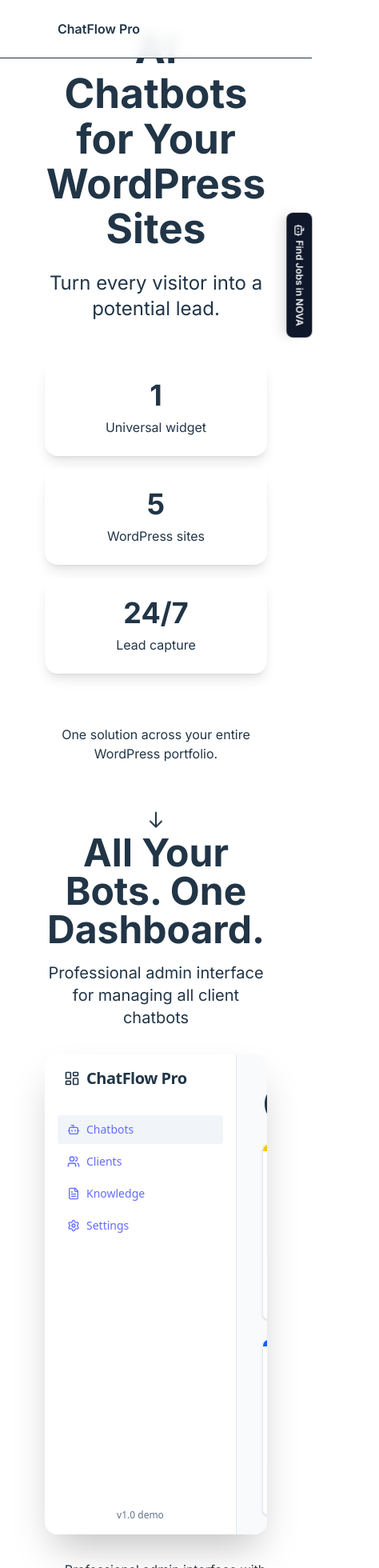
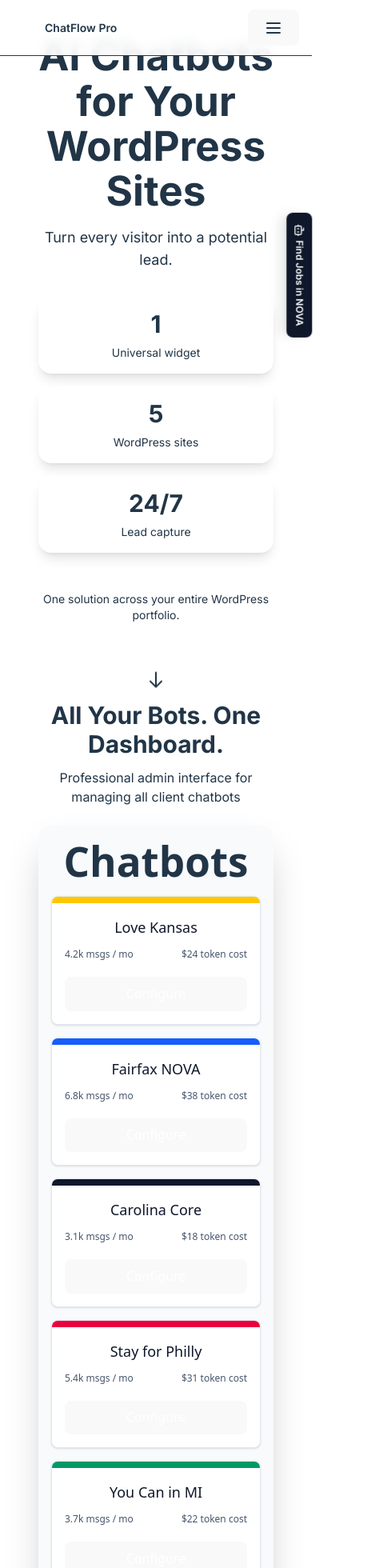
Before and after one commit to pawelsloboda5/pitch-boilerplate-ai-chatbot, a React (Vite) app in the folder ai-chat-bot-pitch/: page / in a window 390 px wide. Shown: the top 1960 px of the page at 80% size, 474 px wide, since content can reach past the window. Built offline with nearby package versions, Linux system fonts and the light colour scheme.

Commit message:
mobile view

```diff
--- a/ai-chat-bot-pitch/src/App.jsx
+++ b/ai-chat-bot-pitch/src/App.jsx
@@ -40,18 +40,18 @@
             onClick={() => setOpen(false)}
           />
 
-          <div className="fixed right-0 top-0 z-50 h-full w-[420px] max-w-full bg-white shadow-xl flex flex-col">
+          <div className="fixed right-0 top-0 z-50 h-full w-full sm:w-[420px] bg-white shadow-xl flex flex-col">
                          {/* Header */}
-             <header className="h-16 px-6 flex items-center justify-between border-b border-slate-200">
-               <span className="flex items-center gap-3 text-base font-semibold text-slate-800">
-                 <div className="w-8 h-8 bg-slate-900 text-white flex items-center justify-center rounded-full">
+                           <header className="h-14 sm:h-16 px-4 sm:px-6 flex items-center justify-between border-b border-slate-200">
+                <span className="flex items-center gap-2 sm:gap-3 text-sm sm:text-base font-semibold text-slate-800">
+                  <div className="w-7 h-7 sm:w-8 sm:h-8 bg-slate-900 text-white flex items-center justify-center rounded-full">
                     <Bot className="w-4 h-4" />
                   </div>
-                 Fairfax NOVA Career Bot
+                  <span className="line-clamp-1">Fairfax NOVA Career Bot</span>
                 </span>
                 <button
                   onClick={() => setOpen(false)}
-                 className="chatbot-button p-2 rounded-full hover:bg-slate-100 transition-colors"
+                  className="chatbot-button p-1.5 sm:p-2 rounded-full hover:bg-slate-100 transition-colors"
                   aria-label="Close chat"
                 >
                   <X className="w-5 h-5 text-slate-600" />
@@ -198,26 +198,33 @@
     <div className="min-h-screen bg-gradient-to-br from-light-50 to-light-100">
       {/* Fixed Navigation Header */}
       <header className="fixed top-0 left-0 right-0 z-50 bg-white/90 backdrop-blur-sm border-b border-light-200">
-        <div className="max-w-7xl mx-auto px-6 py-4 flex items-center justify-between">
+        <div className="max-w-7xl mx-auto px-4 sm:px-6 py-3 sm:py-4 flex items-center justify-between">
           <div className="flex items-center gap-2">
-            <div className="w-10 h-10 bg-primary-600 rounded-lg flex items-center justify-center">
-              <svg className="w-6 h-6 text-white" fill="none" stroke="currentColor" viewBox="0 0 24 24">
+            <div className="w-8 h-8 sm:w-10 sm:h-10 bg-primary-600 rounded-lg flex items-center justify-center">
+              <svg className="w-5 h-5 sm:w-6 sm:h-6 text-white" fill="none" stroke="currentColor" viewBox="0 0 24 24">
                 <path strokeLinecap="round" strokeLinejoin="round" strokeWidth={2} d="M8 10h.01M12 10h.01M16 10h.01M9 16H5a2 2 0 01-2-2V6a2 2 0 012-2h14a2 2 0 012 2v8a2 2 0 01-2 2h-5l-5 5v-5z" />
               </svg>
             </div>
-            <span className="font-heading font-semibold text-dark-900">ChatFlow Pro</span>
+            <span className="font-heading font-semibold text-dark-900 text-sm sm:text-base">ChatFlow Pro</span>
           </div>
 
-          {/* Navigation Links */}
-          <nav className="hidden md:flex gap-8">
-            <a href="#hero" className="text-dark-600 hover:text-primary-600 transition-colors">Overview</a>
-            <a href="#dashboard" className="text-dark-600 hover:text-primary-600 transition-colors">Dashboard</a>
-            <a href="#synergy" className="text-dark-600 hover:text-primary-600 transition-colors">Advantage</a>
-            <a href="#value" className="text-dark-600 hover:text-primary-600 transition-colors">Live Demo</a>
-            <a href="#brand" className="text-dark-600 hover:text-primary-600 transition-colors">Branding</a>
-            <a href="#security" className="text-dark-600 hover:text-primary-600 transition-colors">Security</a>
-            <a href="#engagement" className="text-dark-600 hover:text-primary-600 transition-colors">Implementation</a>
+          {/* Navigation Links - Desktop */}
+          <nav className="hidden md:flex gap-4 lg:gap-8">
+            <a href="#hero" className="text-dark-600 hover:text-primary-600 transition-colors text-sm lg:text-base">Overview</a>
+            <a href="#dashboard" className="text-dark-600 hover:text-primary-600 transition-colors text-sm lg:text-base">Dashboard</a>
+            <a href="#synergy" className="text-dark-600 hover:text-primary-600 transition-colors text-sm lg:text-base">Advantage</a>
+            <a href="#value" className="text-dark-600 hover:text-primary-600 transition-colors text-sm lg:text-base">Live Demo</a>
+            <a href="#brand" className="text-dark-600 hover:text-primary-600 transition-colors text-sm lg:text-base">Branding</a>
+            <a href="#security" className="text-dark-600 hover:text-primary-600 transition-colors text-sm lg:text-base">Security</a>
+            <a href="#engagement" className="text-dark-600 hover:text-primary-600 transition-colors text-sm lg:text-base">Implementation</a>
           </nav>
+
+          {/* Mobile Menu Button */}
+          <button className="md:hidden p-2">
+            <svg className="w-6 h-6 text-dark-600" fill="none" stroke="currentColor" viewBox="0 0 24 24">
+              <path strokeLinecap="round" strokeLinejoin="round" strokeWidth={2} d="M4 6h16M4 12h16M4 18h16" />
+            </svg>
+          </button>
         </div>
       </header>
 
@@ -241,31 +248,31 @@
 // Section Components - Each takes full viewport height
 function HeroSection() {
   return (
-    <section id="hero" className="min-h-screen flex items-center justify-center px-6 bg-gradient-to-br from-light-50 to-light-100">
+    <section id="hero" className="min-h-screen flex items-center justify-center px-4 sm:px-6 bg-gradient-to-br from-light-50 to-light-100">
       <div className="max-w-6xl mx-auto text-center">
-        <h1 className="text-6xl font-heading font-bold text-dark-900 mb-6">
+        <h1 className="text-3xl sm:text-4xl md:text-5xl lg:text-6xl font-heading font-bold text-dark-900 mb-4 sm:mb-6">
           AI Chatbots for Your WordPress Sites
         </h1>
-        <p className="text-2xl text-dark-600 mb-12 font-body">
+        <p className="text-lg sm:text-xl md:text-2xl text-dark-600 mb-8 sm:mb-12 font-body">
           Turn every visitor into a potential lead.
         </p>
 
-        <div className="flex flex-col sm:flex-row gap-4 justify-center mb-16">
-          <div className="bg-white rounded-2xl p-6 shadow-lg">
-            <div className="text-accent-600 text-4xl font-bold mb-2">1</div>
-            <p className="text-dark-700">Universal widget</p>
+        <div className="flex flex-col sm:flex-row gap-4 justify-center mb-12 sm:mb-16">
+          <div className="bg-white rounded-2xl p-4 sm:p-6 shadow-lg">
+            <div className="text-accent-600 text-3xl sm:text-4xl font-bold mb-2">1</div>
+            <p className="text-dark-700 text-sm sm:text-base">Universal widget</p>
           </div>
-          <div className="bg-white rounded-2xl p-6 shadow-lg">
-            <div className="text-accent-600 text-4xl font-bold mb-2">5</div>
-            <p className="text-dark-700">WordPress sites</p>
+          <div className="bg-white rounded-2xl p-4 sm:p-6 shadow-lg">
+            <div className="text-accent-600 text-3xl sm:text-4xl font-bold mb-2">5</div>
+            <p className="text-dark-700 text-sm sm:text-base">WordPress sites</p>
           </div>
-          <div className="bg-white rounded-2xl p-6 shadow-lg">
-            <div className="text-accent-600 text-4xl font-bold mb-2">24/7</div>
-            <p className="text-dark-700">Lead capture</p>
+          <div className="bg-white rounded-2xl p-4 sm:p-6 shadow-lg">
+            <div className="text-accent-600 text-3xl sm:text-4xl font-bold mb-2">24/7</div>
+            <p className="text-dark-700 text-sm sm:text-base">Lead capture</p>
           </div>
         </div>
 
-        <p className="text-dark-500">One solution across your entire WordPress portfolio.</p>
+        <p className="text-dark-500 text-sm sm:text-base">One solution across your entire WordPress portfolio.</p>
 
         {/* Scroll indicator */}
         <div className="mt-16 animate-bounce">
@@ -280,20 +287,20 @@
 
 function DashboardSection() {
   return (
-    <section id="dashboard" className="min-h-screen flex items-center justify-center px-6 bg-white">
+    <section id="dashboard" className="min-h-screen flex items-center justify-center px-4 sm:px-6 bg-white">
       <div className="max-w-7xl mx-auto w-full">
-        <div className="text-center mb-8">
-          <h2 className="text-5xl font-heading font-bold text-dark-900 mb-4">
+        <div className="text-center mb-6 sm:mb-8">
+          <h2 className="text-3xl sm:text-4xl md:text-5xl font-heading font-bold text-dark-900 mb-3 sm:mb-4">
             All Your Bots. One Dashboard.
           </h2>
-          <p className="text-xl text-dark-600 font-body">Professional admin interface for managing all client chatbots</p>
+          <p className="text-base sm:text-lg md:text-xl text-dark-600 font-body">Professional admin interface for managing all client chatbots</p>
         </div>
 
         {/* Dashboard Mockup */}
-        <div className="bg-white rounded-2xl shadow-2xl overflow-hidden" style={{height: '600px'}}>
+        <div className="bg-white rounded-2xl shadow-2xl overflow-hidden" style={{minHeight: '400px', height: 'auto'}}>
           <div className="flex h-full bg-slate-50 font-sans">
-            {/* Sidebar */}
-            <aside className="w-60 shrink-0 bg-white border-r border-slate-200 flex flex-col">
+            {/* Sidebar - Hidden on mobile */}
+            <aside className="hidden md:flex w-60 shrink-0 bg-white border-r border-slate-200 flex-col">
               <h2 className="px-6 py-4 text-xl font-bold tracking-tight flex items-center gap-2">
                 <LayoutDashboard className="w-5 h-5"/>
                 ChatFlow Pro
@@ -316,9 +323,9 @@
             </aside>
 
             {/* Main Content */}
-            <main className="flex-1 overflow-y-auto p-8">
-              <h1 className="text-2xl font-semibold mb-6">Chatbots</h1>
-              <div className="grid gap-6 sm:grid-cols-2 xl:grid-cols-3">
+            <main className="flex-1 overflow-y-auto p-4 sm:p-6 lg:p-8">
+              <h1 className="text-xl sm:text-2xl font-semibold mb-4 sm:mb-6">Chatbots</h1>
+              <div className="grid gap-4 sm:gap-6 grid-cols-1 sm:grid-cols-2 xl:grid-cols-3">
                 {[
                   {name: "Love Kansas", color: "bg-yellow-400", msgs: "4.2k", cost: "$24"},
                   {name: "Fairfax NOVA", color: "bg-blue-600", msgs: "6.8k", cost: "$38"},
@@ -384,17 +391,17 @@
 
 function SynergySection() {
   return (
-    <section id="synergy" className="min-h-screen flex items-center justify-center px-6 bg-gradient-to-br from-accent-50 to-primary-50">
+    <section id="synergy" className="min-h-screen flex items-center justify-center px-4 sm:px-6 bg-gradient-to-br from-accent-50 to-primary-50">
       <div className="max-w-7xl mx-auto">
-        <div className="text-center mb-12">
-          <h2 className="text-5xl font-heading font-bold text-dark-900 mb-4">
+        <div className="text-center mb-8 sm:mb-12">
+          <h2 className="text-3xl sm:text-4xl md:text-5xl font-heading font-bold text-dark-900 mb-3 sm:mb-4">
             Your Secret Advantage
           </h2>
-          <p className="text-xl text-dark-600 font-body">All five sites share the same foundation</p>
+          <p className="text-base sm:text-lg md:text-xl text-dark-600 font-body">All five sites share the same foundation</p>
         </div>
 
         {/* Main Value Proposition */}
-        <div className="bg-white rounded-2xl shadow-2xl p-12 mb-16">
+        <div className="bg-white rounded-2xl shadow-2xl p-6 sm:p-8 lg:p-12 mb-12 sm:mb-16">
           <div className="grid grid-cols-1 lg:grid-cols-2 gap-12 items-center">
             <div>
               <h3 className="text-3xl font-bold text-dark-900 mb-6">
@@ -554,13 +561,13 @@
 
 function ValueSection() {
   return (
-    <section id="value" className="min-h-screen flex items-center justify-center px-6 bg-gradient-to-br from-primary-50 to-accent-50 relative">
+    <section id="value" className="min-h-screen flex items-center justify-center px-4 sm:px-6 bg-gradient-to-br from-primary-50 to-accent-50 relative">
       <div className="max-w-7xl mx-auto">
-        <div className="text-center mb-12">
-          <h2 className="text-5xl font-heading font-bold text-dark-900 mb-4">
+        <div className="text-center mb-8 sm:mb-12">
+          <h2 className="text-3xl sm:text-4xl md:text-5xl font-heading font-bold text-dark-900 mb-3 sm:mb-4">
             Live Demo: FFX NOVA Site
           </h2>
-          <p className="text-xl text-dark-600 font-body">See how it works on a real client site</p>
+          <p className="text-base sm:text-lg md:text-xl text-dark-600 font-body">See how it works on a real client site</p>
         </div>
 
         {/* FFX NOVA Site Mockup */}
@@ -578,44 +585,45 @@
           </div>
 
           {/* FFX NOVA Homepage Mockup */}
-          <div className="bg-gradient-to-r from-purple-900 to-purple-700 text-white p-8 relative opacity-70">
+          <div className="bg-gradient-to-r from-purple-900 to-purple-700 text-white p-4 sm:p-6 lg:p-8 relative opacity-70">
             <div className="max-w-4xl">
-              <div className="flex items-center justify-between mb-8">
-                <div className="text-2xl font-bold">FFX NOVA</div>
-                <div className="flex gap-6 text-sm">
-                  <span>EVENTS</span>
-                  <span>ABOUT US</span>
+              <div className="flex items-center justify-between mb-4 sm:mb-8">
+                <div className="text-lg sm:text-xl md:text-2xl font-bold">FFX NOVA</div>
+                <div className="hidden sm:flex gap-2 md:gap-4 lg:gap-6 text-xs md:text-sm">
+                  <span className="hidden lg:inline">EVENTS</span>
+                  <span className="hidden lg:inline">ABOUT US</span>
                   <span>EMPLOYER RESOURCES</span>
                   <span>CAREER RESOURCES</span>
-                  <span className="bg-green-500 px-3 py-1 rounded">FIND A JOB</span>
+                  <span className="bg-green-500 px-2 md:px-3 py-1 rounded">FIND A JOB</span>
                 </div>
+                <button className="sm:hidden bg-green-500 px-3 py-1 rounded text-sm">MENU</button>
               </div>
 
-              <div className="space-y-6">
-                <h1 className="text-5xl font-bold">
+              <div className="space-y-4 sm:space-y-6">
+                <h1 className="text-2xl sm:text-3xl md:text-4xl lg:text-5xl font-bold">
                   FIND YOUR<br />
                   <span className="text-green-400">FUTURE</span> HERE.
                 </h1>
-                <p className="text-xl opacity-90 max-w-2xl">
+                <p className="text-sm sm:text-base md:text-lg lg:text-xl opacity-90 max-w-2xl">
                   In FFX NOVA, your career is created through adventure, and your path forward is driven by purpose.
                 </p>
-                <div className="flex gap-4">
-                  <button className="bg-purple-800 px-6 py-3 rounded font-medium">
+                <div className="flex flex-col sm:flex-row gap-2 sm:gap-4">
+                  <button className="bg-purple-800 px-4 sm:px-6 py-2 sm:py-3 rounded font-medium text-xs sm:text-sm">
                     LOOKING FOR A JOB? GET HELP NOW!
                   </button>
-                  <button className="bg-purple-800 px-6 py-3 rounded font-medium">
+                  <button className="hidden sm:block bg-purple-800 px-6 py-3 rounded font-medium text-sm">
                     CONNECT TO THOUSANDS OF JOB OPENINGS
                   </button>
-                  <button className="bg-purple-800 px-6 py-3 rounded font-medium">
+                  <button className="hidden md:block bg-purple-800 px-6 py-3 rounded font-medium text-sm">
                     KEY INDUSTRIES
                   </button>
                 </div>
               </div>
             </div>
 
-            {/* Instruction overlay */}
-            <div className="absolute top-4 right-4 bg-white/20 backdrop-blur-sm rounded-lg p-4 text-sm">
-              <p className="mb-2">👆 <strong>Try the chatbot!</strong></p>
+            {/* Instruction overlay - hide on mobile */}
+            <div className="hidden sm:block absolute top-4 right-4 bg-white/20 backdrop-blur-sm rounded-lg p-3 lg:p-4 text-xs lg:text-sm">
+              <p className="mb-1 lg:mb-2">👆 <strong>Try the chatbot!</strong></p>
               <p>Click "Find Jobs in NOVA" on the right edge →</p>
             </div>
           </div>
@@ -660,19 +668,19 @@
 
 function BrandSection() {
   return (
-    <section id="brand" className="min-h-screen flex items-center justify-center px-6 bg-white">
+    <section id="brand" className="min-h-screen flex items-center justify-center px-4 sm:px-6 bg-white">
       <div className="max-w-7xl mx-auto">
-        <div className="text-center mb-12">
-          <h2 className="text-5xl font-heading font-bold text-dark-900 mb-4">
+        <div className="text-center mb-8 sm:mb-12">
+          <h2 className="text-3xl sm:text-4xl md:text-5xl font-heading font-bold text-dark-900 mb-3 sm:mb-4">
             Looks and Sounds Like <em>You</em>
           </h2>
-          <p className="text-xl text-dark-600 font-body">Because generic bots don't build brands.</p>
+          <p className="text-base sm:text-lg md:text-xl text-dark-600 font-body">Because generic bots don't build brands.</p>
         </div>
 
         {/* Customization Demo */}
-        <div className="grid grid-cols-1 lg:grid-cols-2 gap-12 items-center">
-          <div className="bg-light-50 rounded-2xl shadow-xl p-8">
-            <h3 className="font-semibold text-dark-900 mb-6 text-xl">Customize for Love Kansas</h3>
+        <div className="grid grid-cols-1 lg:grid-cols-2 gap-8 lg:gap-12 items-center">
+          <div className="bg-light-50 rounded-2xl shadow-xl p-4 sm:p-6 lg:p-8">
+            <h3 className="font-semibold text-dark-900 mb-4 sm:mb-6 text-lg sm:text-xl">Customize for Love Kansas</h3>
 
             <div className="space-y-8">
               <div>
@@ -824,13 +832,13 @@
 
 function SecuritySection() {
   return (
-    <section id="security" className="min-h-screen flex items-center justify-center px-6 bg-gradient-to-br from-light-50 to-light-100">
+    <section id="security" className="min-h-screen flex items-center justify-center px-4 sm:px-6 bg-gradient-to-br from-light-50 to-light-100">
       <div className="max-w-7xl mx-auto">
-        <div className="text-center mb-12">
-          <h2 className="text-5xl font-heading font-bold text-dark-900 mb-4">
+        <div className="text-center mb-8 sm:mb-12">
+          <h2 className="text-3xl sm:text-4xl md:text-5xl font-heading font-bold text-dark-900 mb-3 sm:mb-4">
             Built for Compliance. Powered for Growth.
           </h2>
-          <p className="text-xl text-dark-600 font-body">Trust comes first.</p>
+          <p className="text-base sm:text-lg md:text-xl text-dark-600 font-body">Trust comes first.</p>
         </div>
 
         <div className="grid grid-cols-1 md:grid-cols-3 gap-8 mb-16">
@@ -937,13 +945,13 @@
 
 function EngagementSection() {
   return (
-    <section id="engagement" className="min-h-screen flex items-center justify-center px-6 bg-white">
+    <section id="engagement" className="min-h-screen flex items-center justify-center px-4 sm:px-6 bg-white">
       <div className="max-w-7xl mx-auto">
-        <div className="text-center mb-12">
-          <h2 className="text-5xl font-heading font-bold text-dark-900 mb-4">
+        <div className="text-center mb-8 sm:mb-12">
+          <h2 className="text-3xl sm:text-4xl md:text-5xl font-heading font-bold text-dark-900 mb-3 sm:mb-4">
             Fast Start, Steady Momentum
           </h2>
-          <p className="text-xl text-dark-600 font-body">Tailored development at your pace.</p>
+          <p className="text-base sm:text-lg md:text-xl text-dark-600 font-body">Tailored development at your pace.</p>
         </div>
 
         {/* Timeline */}
@@ -951,23 +959,23 @@
           <div className="absolute left-1/2 transform -translate-x-1/2 h-full w-1 bg-light-300"></div>
 
           <div className="space-y-16">
-            <div className="flex items-center gap-12">
-              <div className="flex-1 text-right">
-                <h3 className="font-semibold text-dark-900 text-2xl mb-3">Week 1: Kickoff Sprint</h3>
-                <p className="text-dark-600 mb-2">2-hour session with your frontend engineer</p>
-                <p className="text-primary-600 font-medium flex items-center gap-2">
+            <div className="flex flex-col md:flex-row items-center gap-6 md:gap-12">
+              <div className="md:flex-1 text-center md:text-right">
+                <h3 className="font-semibold text-dark-900 text-xl sm:text-2xl mb-2 sm:mb-3">Week 1: Kickoff Sprint</h3>
+                <p className="text-dark-600 text-sm sm:text-base mb-2">2-hour session with your frontend engineer</p>
+                <p className="text-primary-600 font-medium flex items-center justify-center md:justify-end gap-2 text-sm sm:text-base">
                   <svg className="w-4 h-4 text-success-600" fill="none" stroke="currentColor" viewBox="0 0 24 24">
                     <path strokeLinecap="round" strokeLinejoin="round" strokeWidth={2} d="M5 13l4 4L19 7" />
                   </svg>
                   First bot goes live
                 </p>
               </div>
-              <div className="w-20 h-20 bg-blue-600 rounded-full flex items-center justify-center text-white font-bold text-2xl z-10 relative shadow-xl">
+              <div className="w-16 h-16 sm:w-20 sm:h-20 bg-blue-600 rounded-full flex items-center justify-center text-white font-bold text-xl sm:text-2xl z-10 relative shadow-xl">
                 1
               </div>
-              <div className="flex-1">
-                <div className="bg-light-50 rounded-xl shadow-lg p-6 max-w-sm">
-                  <ul className="space-y-2 text-dark-600">
+              <div className="md:flex-1">
+                <div className="bg-light-50 rounded-xl shadow-lg p-4 sm:p-6 max-w-sm mx-auto md:mx-0">
+                  <ul className="space-y-2 text-dark-600 text-sm sm:text-base">
                     <li>• Install widget</li>
                     <li>• Configure chatbot</li>
                     <li>• Test staging</li>
```
Lines whose indentation alone changed are shown as unchanged.
